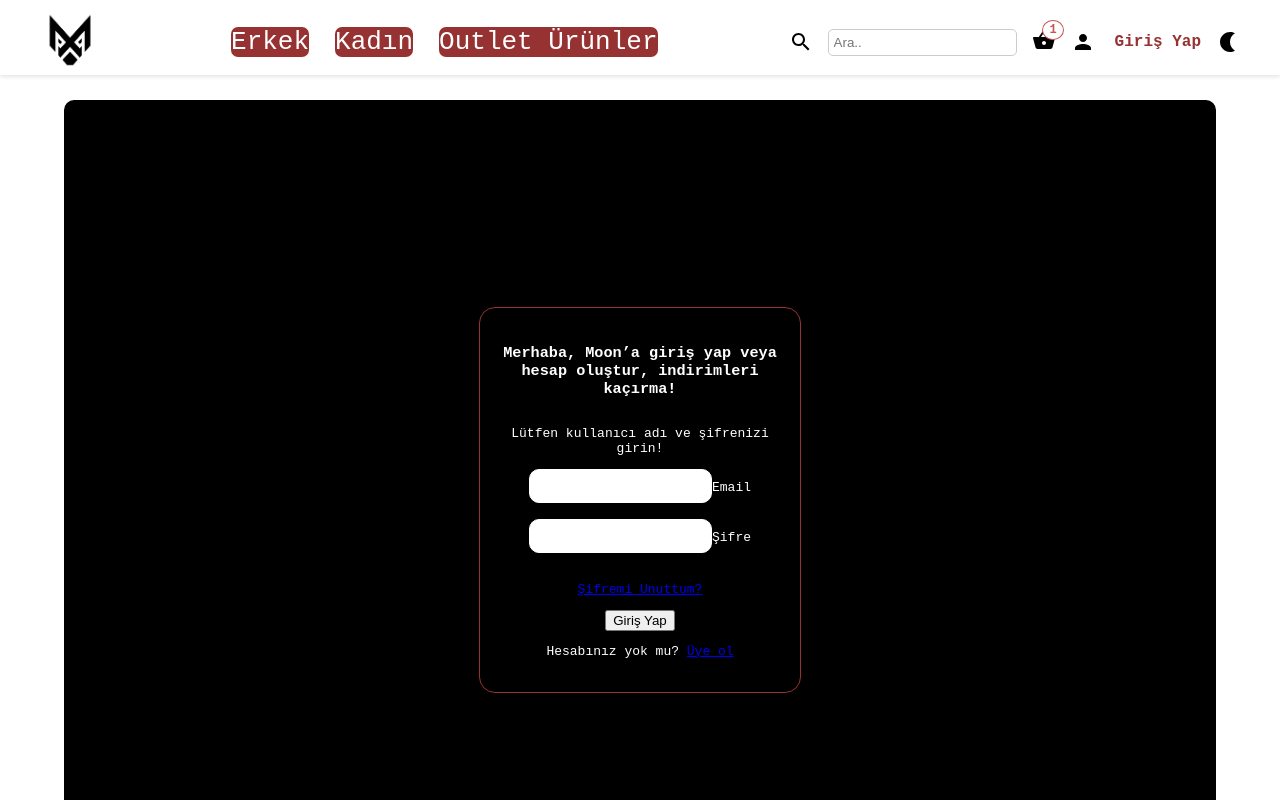
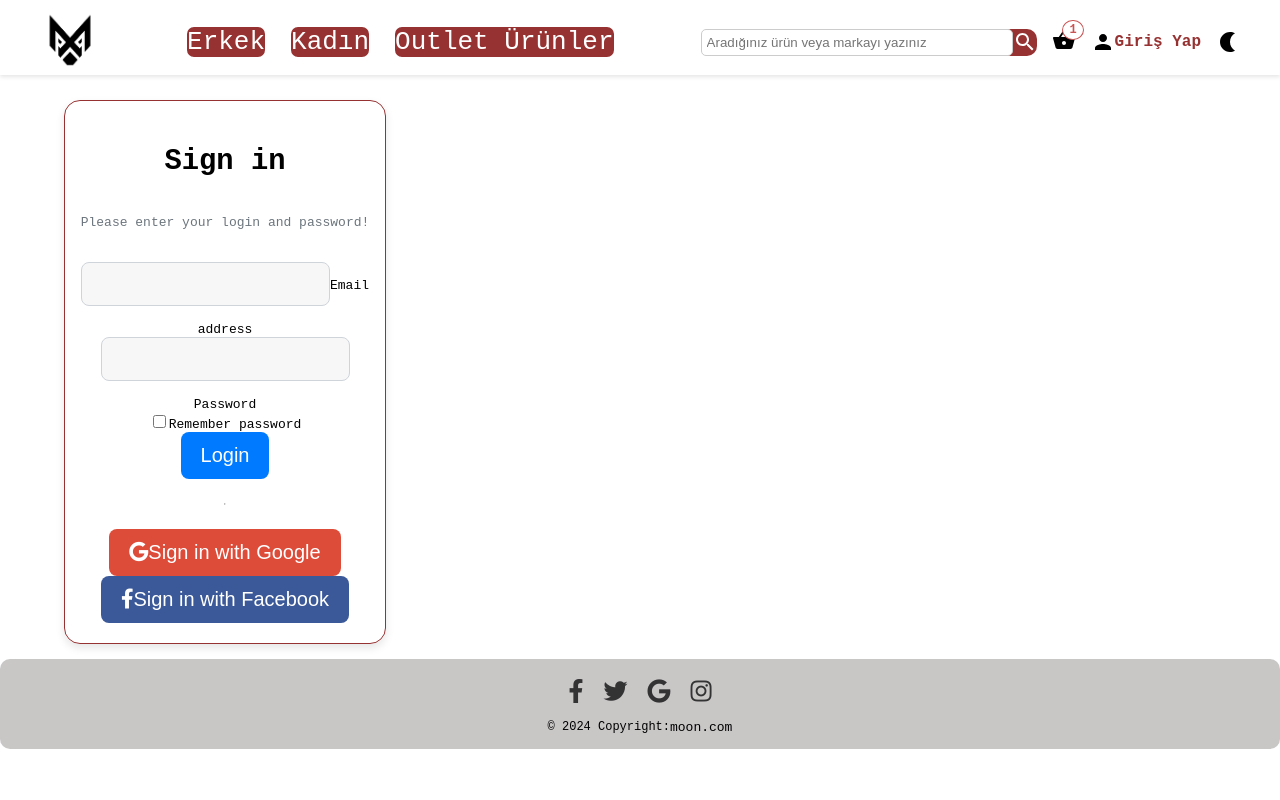
Before and after one commit to mustafaaraci/e-commerce, a React (Vite) app: page /Login in a window 1280 px wide. Shown: the top 800 px of the page. Built offline with nearby package versions, Linux system fonts and the light colour scheme.

Commit message:
project updated

```diff
--- a/src/App.css
+++ b/src/App.css
@@ -54,23 +54,53 @@ body{
 
 }
 
-.search-bar > input{
-  border: 2px solid #000;
-  border-radius: 5px;
-  padding: 5px;
+.input-group{
+  width:400;
+  height:40;
+  background-color: rgb(151, 50, 50);
+  justify-content: space-around;
+  align-items: center;
+  border-radius: 10px;
 
 }
-
-input:hover {
-  border-color: rgb(151, 50, 50);
+.input-group:hover{
   transform: scale(1.05);
   transition: color 0.5s ease, transform 0.5s ease;
+}
+.search-icon{
+  color: white !important;
+
 }
 
 input:focus {
   border-color:rgb(151, 50, 50);
   outline: none;
 }
+
+/* login icon group */
+.login-container {
+  display: flex;
+  align-items: center;
+  justify-content: center;
+}
+
+.login-content {
+  display: flex;
+  align-items: center;
+
+}
+
+.login-content:hover{
+  transform: scale(1.02);
+  transition: color 0.5s ease, transform 0.5s ease;
+
+}
+
+.user-icon {
+  margin-right: -5px;
+}
+
+/* login icon group */
 
 .header-right{
   list-style: none;
@@ -111,7 +141,29 @@ input:focus {
   padding: 10px;
   box-shadow: 0 4px 8px rgba(0, 0, 0, 0.1);
   cursor: pointer;
+  position:relative;
+
 }
+
+.favorite-icon-container {
+  position: absolute;
+  top: 10px;
+  right: 10px;
+  cursor: pointer;
+}
+
+.favorite-icon {
+  cursor: pointer;
+  color: grey;
+  font-size: 30px !important;
+}
+
+.favorite-icon:hover, .favorite-icon.favorite {
+  color: rgb(219, 50, 50);
+  transition: color 0.3s ease;
+}
+
+
 
 .card-img-top {
   width: 200px;
@@ -420,41 +472,9 @@ input:focus {
   transform: scale(1.05);
 }
 
-/* login */
-
-.container-fluid {
-  margin-top: 100px;
-  height: 100vh;
-  display: flex;
-  justify-content: center;
-  align-items: center;
-  background-color: black;
-  border-radius: 10px;
-}
-
-.login-card{
-
-  background-color:black;
-  color: white;
-  border-color: white;
-
-}
 
 
-.form-control {
-  background-color:white;
-  border: 1px solid white;
-  color: white;
-  margin-bottom: 1rem;
-  border-radius: 10px;
-  height: 30px;
-}
 
-.form-control:focus {
-  background-color: white;
-  color:black;
-
-}
 
 
 
--- a/src/components/Header.jsx
+++ b/src/components/Header.jsx
@@ -4,13 +4,16 @@ import ShoppingBasketIcon from "@mui/icons-material/ShoppingBasket";
 import PersonIcon from "@mui/icons-material/Person";
 import NightlightIcon from '@mui/icons-material/Nightlight';
 import WbIncandescentOutlinedIcon from '@mui/icons-material/WbIncandescentOutlined';
-import { Link } from "react-router-dom";
+import { Link, useNavigate } from "react-router-dom";
 
 
 function Header() {
 
   const [cartCount, setCartCount] = useState(1); // Sepet sayısı için state oluşturma
     const [theme,setTheme] = useState(true);
+    const navigate = useNavigate();
+
+
     const handleChangeMode = ()=>{
         const root =document.getElementById('root');
         setTheme(!theme);
@@ -26,6 +29,7 @@ function Header() {
     const addToCart = () => {
       setCartCount(cartCount + 1); // Ürün eklenince sepet sayısını artırma
     };
+
   return (
    <div className="navbar">
     <div className="navbar-content">
@@ -42,16 +46,27 @@ function Header() {
             </ul>
         </div>
         <div className="navbar-right">
-            <SearchIcon className="search-icon" />
-            <input type="text" placeholder="Ara.." className="search-bar" />
-            <div className="cart-icon-wrapper">
+    <div className="input-group" style={{ display: "flex", alignItems: "center" }}>
+  <input
+    type="text"
+    placeholder="Aradığınız ürün veya markayı yazınız"
+    className="search-bar"
+    style={{ width: 300 }}
+  />
+  <SearchIcon className="search-icon"/>
+</div>
+ <div className="cart-icon-wrapper">
             <ShoppingBasketIcon className="basket-icon"/>
             {cartCount > 0 && (
               <span className="cart-count">{cartCount}</span>
             )}
           </div>
-            <PersonIcon className="user-icon"/>
-            <span className="login-text">Giriş Yap</span>
+          <div className="login-container" onClick={() => navigate("/Login")}>
+  <div className="login-content">
+    <PersonIcon className="user-icon" />
+    <span className="login-text">Giriş Yap</span>
+  </div>
+</div>
             {theme ? (
                 <NightlightIcon className="night-mode" onClick={handleChangeMode} />
             ) : (
--- a/src/components/Product.jsx
+++ b/src/components/Product.jsx
@@ -1,5 +1,6 @@
 import React, { useContext, useState } from "react";
 import { useNavigate } from "react-router-dom";
+import FavoriteIcon from '@mui/icons-material/Favorite';
 
 
 
@@ -10,6 +11,13 @@ function Product({product}) {
     const [quantity,setQuantity] = useState(1);
     const [totalPrice,setTotalPrice] = useState(price);
     const navigate = useNavigate();
+    const [isFavorite, setIsFavorite] = useState(false);
+
+
+
+    const toggleFavorite = () => {
+      setIsFavorite(!isFavorite);
+    };
 
 
 
@@ -33,8 +41,10 @@ function Product({product}) {
     }
 
   return (
-
-  <div className="card">
+   <div className="card">
+     <div className="favorite-icon-container" >
+     <FavoriteIcon className={`favorite-icon ${isFavorite ? 'favorite' : 'favorite-icon'}`} onClick={toggleFavorite}/>
+      </div>
      <img src={image} className="card-img-top" style={{width:200,height:200,borderRadius:10}}/>
   <div className="card-body" style={{width:290,height:50}}>
     <h5 className="card-title">{title}</h5>
--- /dev/null
+++ b/src/css/Login.css
@@ -0,0 +1,85 @@
+/* Genel stil ayarları */
+
+  .signinpage {
+    border-radius: 1rem;
+    box-shadow: 0 4px 8px rgba(0, 0, 0, 0.1);
+    margin-top: 100px;
+
+  }
+
+  /* Başlık ve açıklama */
+  .signinpage .fw-bold {
+    font-size: 1.8rem;
+    margin-bottom: 1.5rem;
+  }
+
+  .signinpage .text-muted {
+    color: #6c757d !important;
+    margin-bottom: 2rem;
+  }
+
+  /* Form kontrol stilleri */
+  .signinpage .form-control {
+    background-color: #f7f7f7;
+    border: 1px solid #ced4da;
+    padding: 0.75rem 1.25rem;
+    font-size: 1rem;
+    border-radius: 0.5rem;
+    margin-bottom: 1rem;
+  }
+
+  .signinpage .form-control:focus {
+    border-color: #495057;
+    background-color: #fff;
+    box-shadow: none;
+  }
+
+  /* Buton stilleri */
+  .signinpage .signin-btn {
+    background-color: #007bff;
+    border: none;
+    color: white;
+    padding: 0.75rem 1.25rem;
+    font-size: 1.25rem;
+    border-radius: 0.5rem;
+    transition: background-color 0.3s ease;
+  }
+
+  .signinpage .signin-btn:hover {
+    background-color: #0056b3;
+  }
+
+  .signinpage .google-btn {
+    background-color: #dd4b39;
+    border: none;
+    color: white;
+    padding: 0.75rem 1.25rem;
+    font-size: 1.25rem;
+    border-radius: 0.5rem;
+    transition: background-color 0.3s ease;
+  }
+
+  .signinpage .google-btn:hover {
+    background-color: #c23321;
+  }
+
+  .signinpage .facebook-btn {
+    background-color: #3b5998;
+    border: none;
+    color: white;
+    padding: 0.75rem 1.25rem;
+    font-size: 1.25rem;
+    border-radius: 0.5rem;
+    transition: background-color 0.3s ease;
+  }
+
+  .signinpage .facebook-btn:hover {
+    background-color: #2d4373;
+  }
+
+  /* Diğer stiller */
+  .signinpage .my-4 {
+    border-top: 1px solid #dee2e6 !important;
+    margin-top: 1.5rem !important;
+    margin-bottom: 1.5rem !important;
+  }
--- a/src/pages/Login.jsx
+++ b/src/pages/Login.jsx
@@ -1,4 +1,6 @@
 import React from 'react';
+import "../css/Login.css";
+import { Link } from 'react-router-dom';
 import {
     MDBBtn,
     MDBContainer,
@@ -7,43 +9,53 @@ import {
     MDBCard,
     MDBCardBody,
     MDBInput,
-  MDBIcon
+    MDBIcon,
+    MDBCheckbox
   }
   from 'mdb-react-ui-kit';
+
 
 function Login() {
 
   return (
+
     <MDBContainer fluid>
-      <div className='login-card'>
     <MDBRow className='d-flex justify-content-center align-items-center h-100'>
       <MDBCol col='12'>
+        <MDBCard className='bg-white my-5 mx-auto signinpage' style={{borderRadius: '1rem', maxWidth: '500px'}}>
+          <MDBCardBody className='p-5 w-100 d-flex flex-column'>
 
-        <MDBCard className='bg-dark text-white my-5 mx-auto' style={{borderRadius: '1rem', maxWidth: '400px'}}>
-          <MDBCardBody className='p-5 d-flex flex-column align-items-center mx-auto w-100'>
+            <h2 className="fw-bold mb-2 text-center">Sign in</h2>
+            <p className="text-muted mb-3">Please enter your login and password!</p>
 
-            <h3 className="fw-bold mb-2 text-uppercase">Merhaba,
-Moon’a giriş yap veya hesap oluştur, indirimleri kaçırma!</h3>
-            <p className="text-white-50 mb-5">Lütfen kullanıcı adı ve şifrenizi girin!</p>
+            <MDBInput wrapperClass='mb-4 w-100' label='Email address' id='formControlLg' type='email' size="lg"/>
+            <MDBInput wrapperClass='mb-4 w-100' label='Password' id='formControlLg' type='password' size="lg"/>
 
-            <MDBInput wrapperClass='mb-4 mx-5 w-100' labelClass='text-white' label='Email' id='formControlLg' type='email' size="lg"/>
-            <MDBInput wrapperClass='mb-4 mx-5 w-100' labelClass='text-white' label='Şifre' id='formControlLg' type='password' size="lg"/>
+            <MDBCheckbox name='flexCheck' id='flexCheckDefault' className='mb-4' label='Remember password' />
 
-            <p className="small mb-3 pb-lg-2"><a class="text-white-50" href="#!">Şifremi Unuttum?</a></p>
-            <MDBBtn outline className='mx-2 px-5' color='white' size='lg'> Giriş Yap
+            <MDBBtn size='lg' className="signin-btn">
+              Login
+            </MDBBtn>
 
+            <hr className="my-4" />
+
+            <MDBBtn className="mb-2 w-100 google-btn" size="lg">
+              <MDBIcon fab icon="google" className="mx-2"/>
+              Sign in with Google
             </MDBBtn>
-            <div>
-              <p className="mb-0">Hesabınız yok mu? <a href="#!" class="text-white-50 fw-bold">Üye ol</a></p>
 
-            </div>
+            <MDBBtn className="mb-4 w-100 facebook-btn" size="lg">
+              <MDBIcon fab icon="facebook-f" className="mx-2"/>
+              Sign in with Facebook
+            </MDBBtn>
+
           </MDBCardBody>
         </MDBCard>
-
       </MDBCol>
     </MDBRow>
-    </div>
   </MDBContainer>
+
+
   )
 }
 
```
Lines whose indentation alone changed are shown as unchanged.
